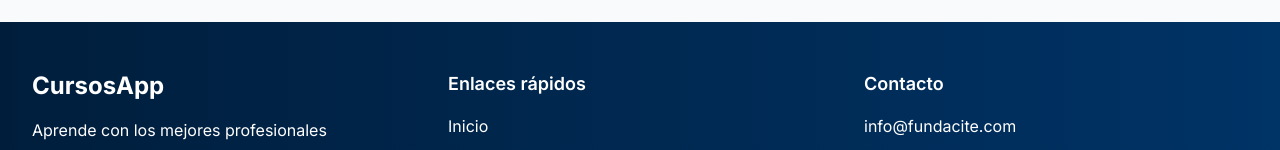
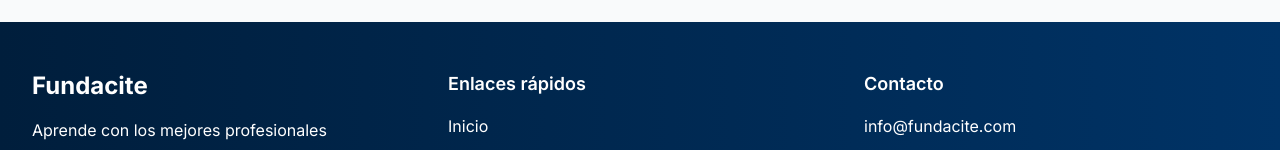
Before and after one commit to webzma/fundacite-project, a React (Vite) app in the folder frontend/: page /courses in a window 1280 px wide. Shown: the part 1376-1526 px from the top of the page. Built offline with nearby package versions, Linux system fonts and the light colour scheme.

Commit message:
frontend: título de la página actualizado

```diff
--- a/frontend/src/components/Footer.tsx
+++ b/frontend/src/components/Footer.tsx
@@ -4,7 +4,7 @@
       <div className="max-w-7xl mx-auto px-4 sm:px-6 lg:px-8">
         <div className="grid grid-cols-1 md:grid-cols-3 gap-8">
           <div>
-            <h2 className="text-2xl font-bold mb-4">CursosApp</h2>
+            <h2 className="text-2xl font-bold mb-4">Fundacite</h2>
             <p className="mb-4">Aprende con los mejores profesionales</p>
             <div className="flex space-x-4">
               <a
```
